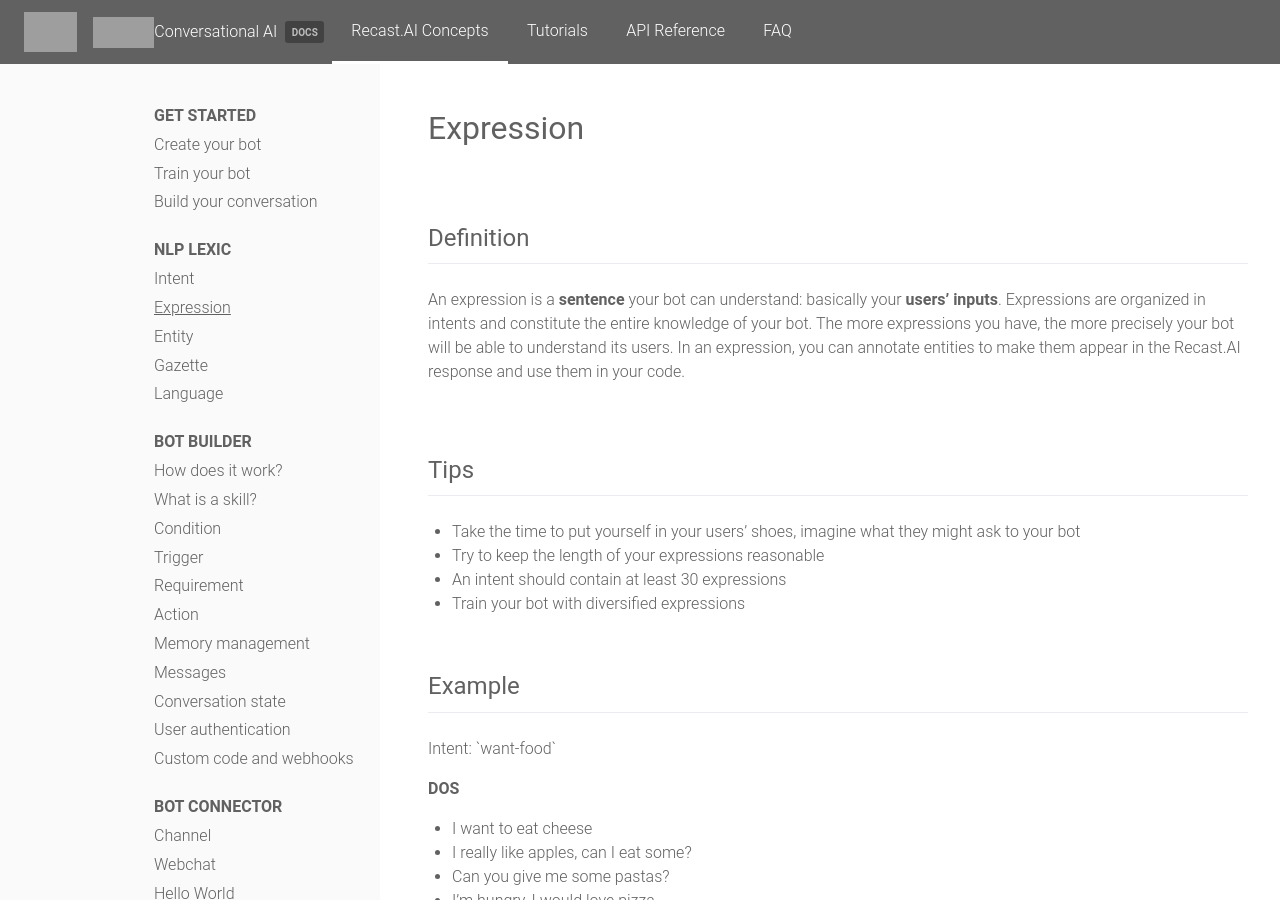
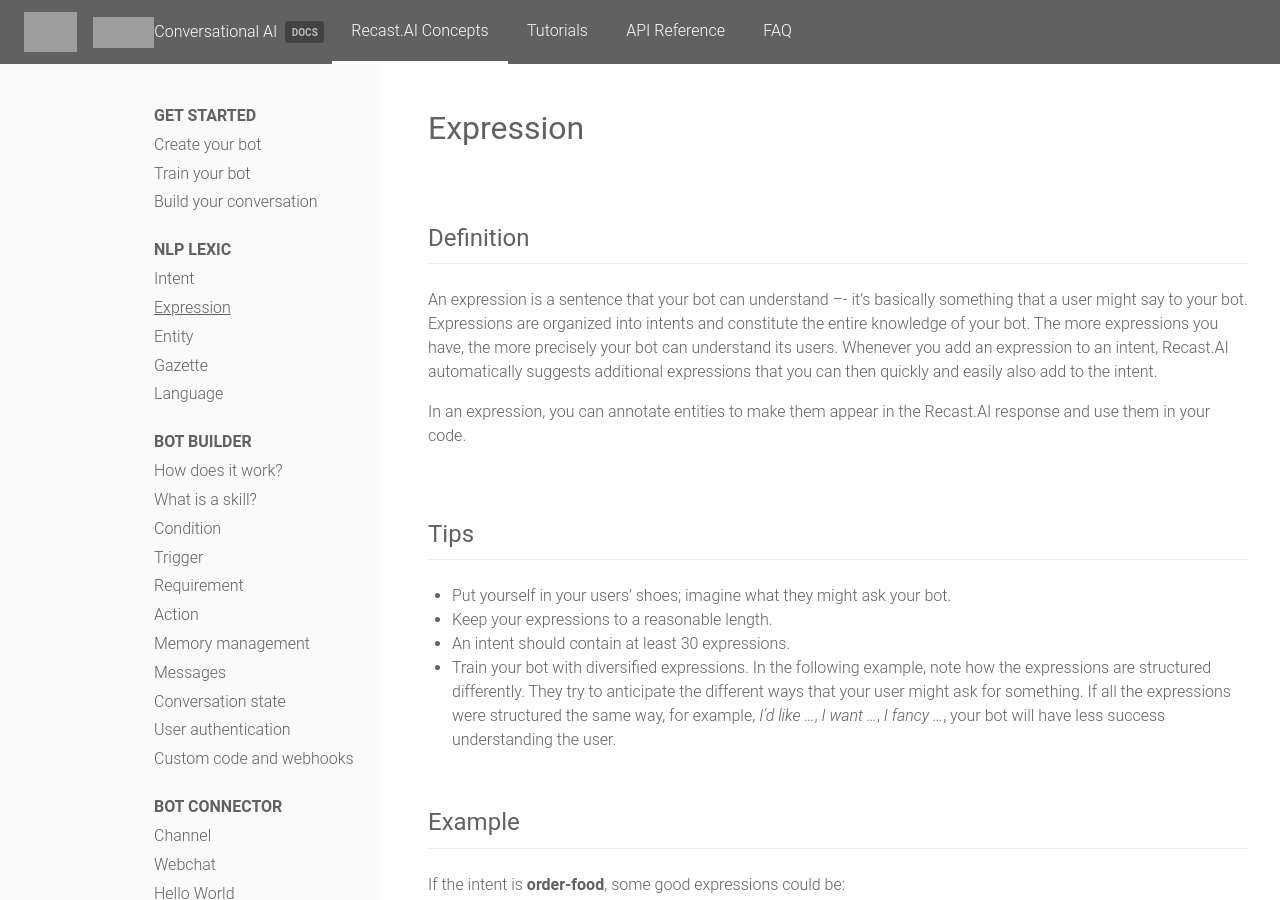
Before and after one commit to SAP-archive/docs, a Jekyll site: the page built from concepts/nlp_lexic/expression.md, in a window 1280 px wide and 900 px high. Built offline with Jekyll 4.4.1, drawn with Linux system fonts in a browser that asks for light colours; nearby versions of some CDN libraries; a style sheet for code colours, icons or effects is not loaded; some of the changed text lies outside the part shown; grey boxes are pictures that could not be loaded.

Commit message:
Update expression.md

```diff
--- a/concepts/nlp_lexic/expression.md
+++ b/concepts/nlp_lexic/expression.md
@@ -5,29 +5,22 @@ permalink: /concepts/expression
 ---
 
 ## Definition
-An expression is a **sentence** your bot can understand: basically your **users’ inputs**. Expressions are organized in intents and constitute the entire knowledge of your bot. The more expressions you have, the more precisely your bot will be able to understand its users. In an expression, you can annotate entities to make them appear in the Recast.AI response and use them in your code.
+An expression is a sentence that your bot can understand –- it's basically something that a user might say to your bot. Expressions are organized into intents and constitute the entire knowledge of your bot. The more expressions you have, the more precisely your bot can understand its users. Whenever you add an expression to an intent, Recast.AI automatically suggests additional expressions that you can then quickly and easily also add to the intent.
+
+In an expression, you can annotate entities to make them appear in the Recast.AI response and use them in your code.
 
 ## Tips
 
-* Take the time to put yourself in your users’ shoes, imagine what they might ask to your bot
-* Try to keep the length of your expressions reasonable
-* An intent should contain at least 30 expressions
-* Train your bot with diversified expressions
+* Put yourself in your users’ shoes; imagine what they might ask your bot.
+* Keep your expressions to a reasonable length.
+* An intent should contain at least 30 expressions.
+* Train your bot with diversified expressions. In the following example, note how the expressions are structured differently. They try to anticipate the different ways that your user might ask for something. If all the expressions were structured the same way, for example, _I'd like …_, _I want …_, _I fancy …_, your bot will have less success understanding the user.
 
 ## Example
 
-Intent: \`want-food\`
+If the intent is **order-food**, some good expressions could be:
 
-**DOS**
-
-* I want to eat cheese
-* I really like apples, can I eat some?
-* Can you give me some pastas?
-* I'm hungry, I would love pizza
-
-**DON'TS**
-
-* I want to eat cheese
-* I want to eat pizza
-* I would like to eat a pizza
-* I like cheese
+* I'd like to order a pizza.
+* Can you get pasta for me?
+* How about a salad?
+* A veggie burger and fries would do nicely.
```
